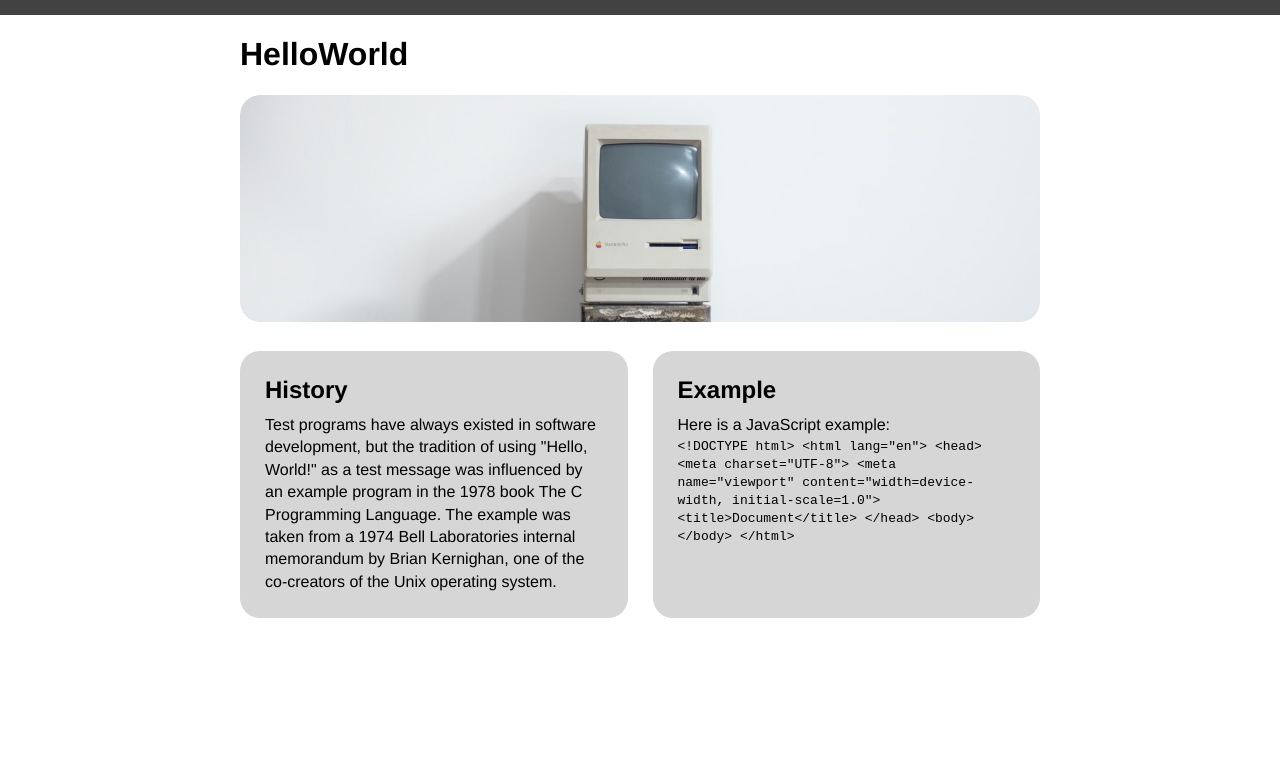
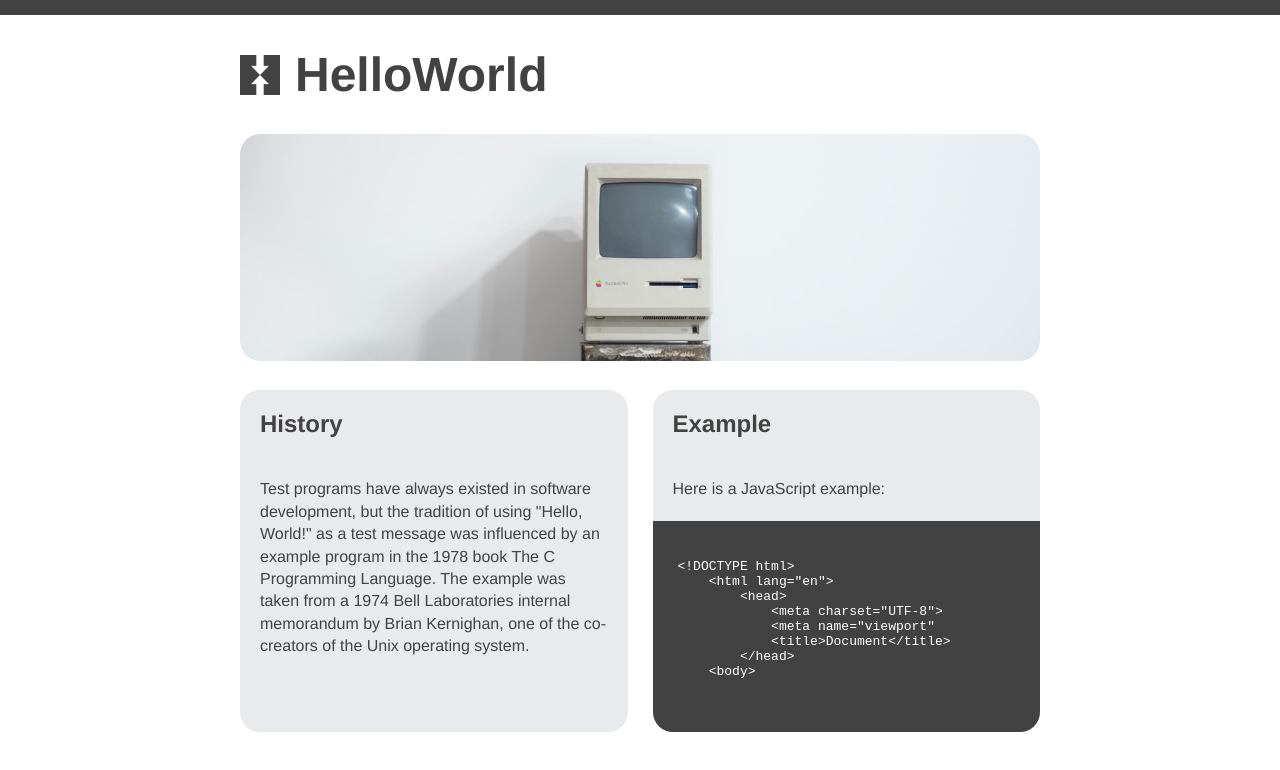
Before and after one commit to LPGLENDE/Hello-World, a plain HTML site: page index.html in a window 1280 px wide. Drawn offline with Linux system fonts and the light colour scheme.

Commit message:
Final CSS Commit

```diff
--- /dev/null
+++ b/Screen28.css
@@ -0,0 +1,69 @@
+body {
+    background: #ffffff;
+    font-family: Helvetica, sans-serif;
+    border-top: 15px solid #424242;
+    margin: 0 auto;
+    color: #424242;
+}
+
+main {
+    margin: 0 auto;
+    width: 800px;
+}
+
+.details {
+    display: flex;
+    gap: 25px;
+}
+
+.details section {
+    flex-grow: 1;
+    flex-basis: 0;
+    background: #E9EAEC;
+    border-radius: 20px;
+    margin-top: 25px;
+}
+.details section p {
+    margin: 20px;
+}
+
+.details section h2 {
+    padding: 20px;
+}
+
+.details section.with-code {
+    padding: 0;
+}
+
+div.code-html {
+    padding: 25px;
+    background: #424242;
+    color: #fff;
+    border-bottom-left-radius: 20px;
+    border-bottom-right-radius: 20px;
+}
+
+img {
+    width: 100%;
+    border-radius: 20px;
+}
+
+h1 {
+    background-image: url('images/Logo.jpg');
+    background-repeat: no-repeat;
+    background-size: 40px;
+    background-position: center left;
+    font-size: 3em;
+    padding-left: 55px;
+    margin: 100px 0 25x 0;
+}
+
+h2 {
+    margin: 0 0 10px 0;
+
+}
+
+p {
+    margin: 0;
+    line-height: 1.4em;
+}
--- a/Ucreen.css
+++ /dev/null
@@ -1,40 +0,0 @@
-body {
-    background: #ffffff;
-    font-family: Helvetica, sans-serif;
-    border-top: 15px solid #424242;
-    margin: 0 auto;
-}
-
-main {
-    margin: 0 auto;
-    width: 800px;
-}
-
-.details {
-    display: flex;
-    gap: 25px;
-}
-
-.details section {
-    flex-grow: 1;
-    flex-basis: 0;
-    background: #d6d6d6;
-    padding: 25px;
-    border-radius: 20px;
-    margin-top: 25px;
-}
-
-img {
-    width: 100%;
-    border-radius: 20px;
-}
-
-h2 {
-    margin: 0 0 10px 0;
-
-}
-
-p {
-    margin: 0;
-    line-height: 1.4em;
-}
--- a/index.html
+++ b/index.html
@@ -4,7 +4,7 @@
     <meta charset="UTF-8">
     <meta name="viewport" content="width=device-width, initial-scale=1.0">
     <title>Hello World</title>
-    <link rel="stylesheet" href="Ucreen.css">
+    <link rel="stylesheet" href="Screen28.css">
 </head>
 <body>
     <main>
@@ -15,22 +15,24 @@
                 <h2>History</h2>
                 <p>Test programs have always existed in software development, but the tradition of using "Hello, World!" as a test message was influenced by an example program in the 1978 book The C Programming Language. The example was taken from a 1974 Bell Laboratories internal memorandum by Brian Kernighan, one of the co-creators of the Unix operating system.</p>
             </section>
-            <section>
+            <section class="with-code">
+                <div class="code-copy">
                     <h2>Example</h2>
                 <p>Here is a JavaScript example:</p>
-                <code>
+                </div>
+                <div class="code-html">
+                    <code><pre>
 &lt;!DOCTYPE html&gt;
     &lt;html lang="en"&gt;
         &lt;head&gt;
             &lt;meta charset="UTF-8"&gt;
-                        &lt;meta name="viewport" content="width=device-width, initial-scale=1.0"&gt
+            &lt;meta name="viewport"
             &lt;title&gt;Document&lt;/title&gt;
         &lt;/head&gt;
     &lt;body&gt;
+                    </pre></code>
+                </div>
 
-                    &lt;/body&gt;
-                    &lt;/html&gt;
-                </code>
         </div>
 
         </section>
```
Also changed, not shown: images/Logo.jpg (added). Lines whose indentation alone changed are shown as unchanged.
